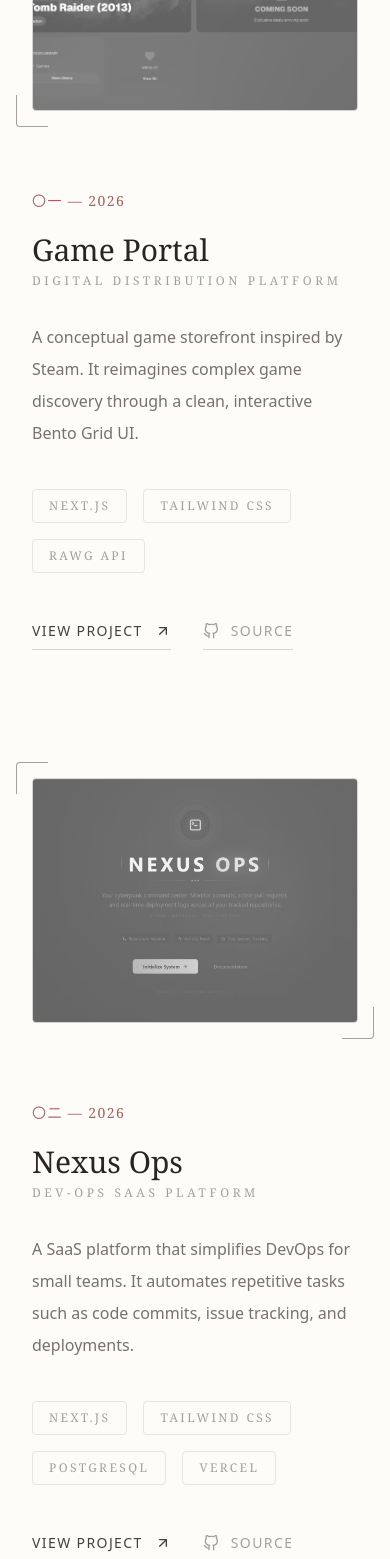
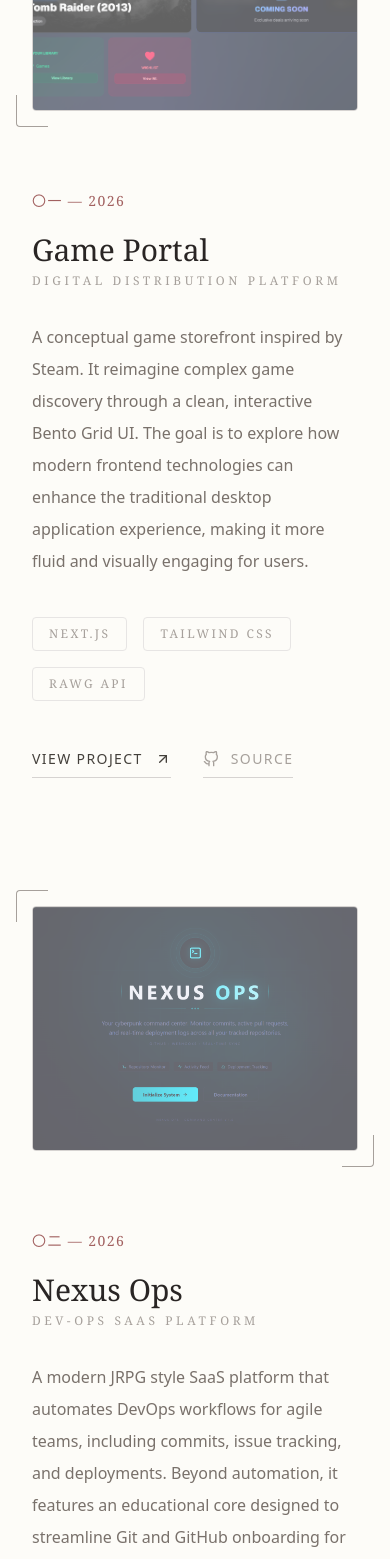
Before and after one commit to TerKSDev/terks-dev-hub, a Next.js app: page / in a window 390 px wide. Shown: the part 2722-4281 px from the top of the page. Built offline with nearby package versions, Linux system fonts and the light colour scheme.

Commit message:
feat: add Project component with dynamic content rendering and responsive grid layout

```diff
--- a/app/components/Project.tsx
+++ b/app/components/Project.tsx
@@ -12,7 +12,7 @@
     name: "Game Portal",
     system: "Digital Distribution Platform",
     description:
-      "A conceptual game storefront inspired by Steam. It reimagines complex game discovery through a clean, interactive Bento Grid UI.",
+      "A conceptual game storefront inspired by Steam. It reimagine complex game discovery through a clean, interactive Bento Grid UI. The goal is to explore how modern frontend technologies can enhance the traditional desktop application experience, making it more fluid and visually engaging for users.",
     tech: ["Next.js", "Tailwind CSS", "RAWG API"],
     year: "2026",
     image: "/game-portal.png",
@@ -24,7 +24,8 @@
     id: "〇二",
     name: "Nexus Ops",
     system: "Dev-Ops SaaS Platform",
-    description: "A SaaS platform that simplifies DevOps for small teams. It automates repetitive tasks such as code commits, issue tracking, and deployments.",
+    description:
+      "A modern JRPG style SaaS platform that automates DevOps workflows for agile teams, including commits, issue tracking, and deployments. Beyond automation, it features an educational core designed to streamline Git and GitHub onboarding for aspiring developers.",
     tech: ["Next.js", "Tailwind CSS", "PostgreSQL", "Vercel"],
     year: "2026",
     image: "/nexus-ops.png",
@@ -93,7 +94,7 @@
                     src={project.image}
                     alt={project.name}
                     fill
-                    className="object-cover transition-all duration-1000 group-hover:scale-105 opacity-60 grayscale group-hover:grayscale-0 group-hover:opacity-100"
+                    className="object-cover transition-all duration-1000 group-hover:scale-105 opacity-60 md:grayscale group-hover:grayscale-0 group-hover:opacity-100"
                   />
                 ) : (
                   <span className="font-serif text-stone-400 text-sm tracking-widest z-10 group-hover:text-stone-600 transition-colors duration-500">
```
